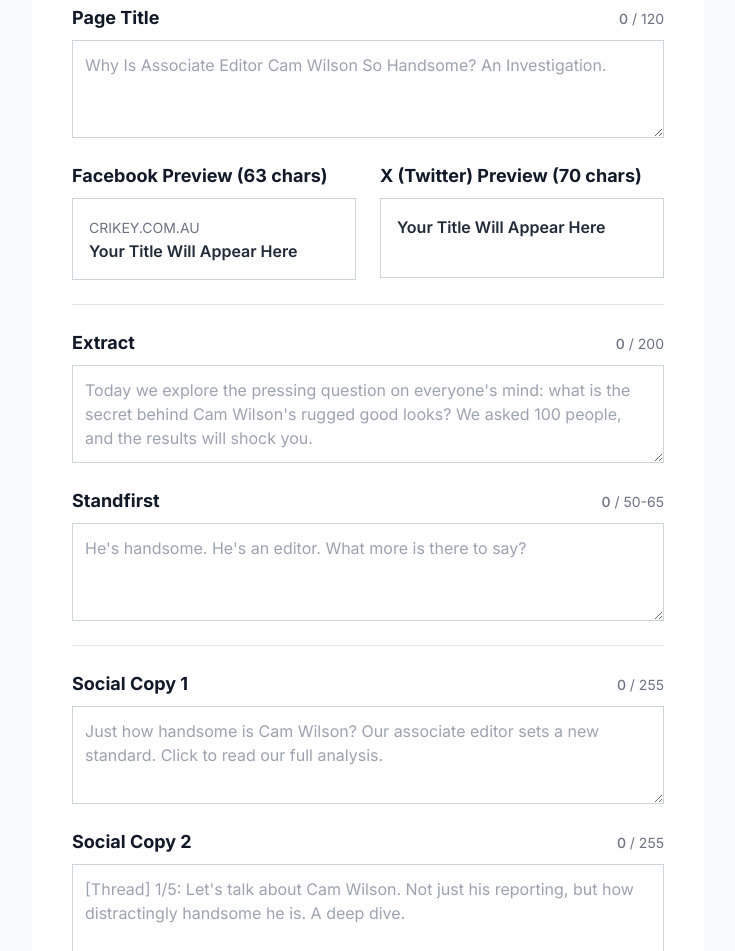
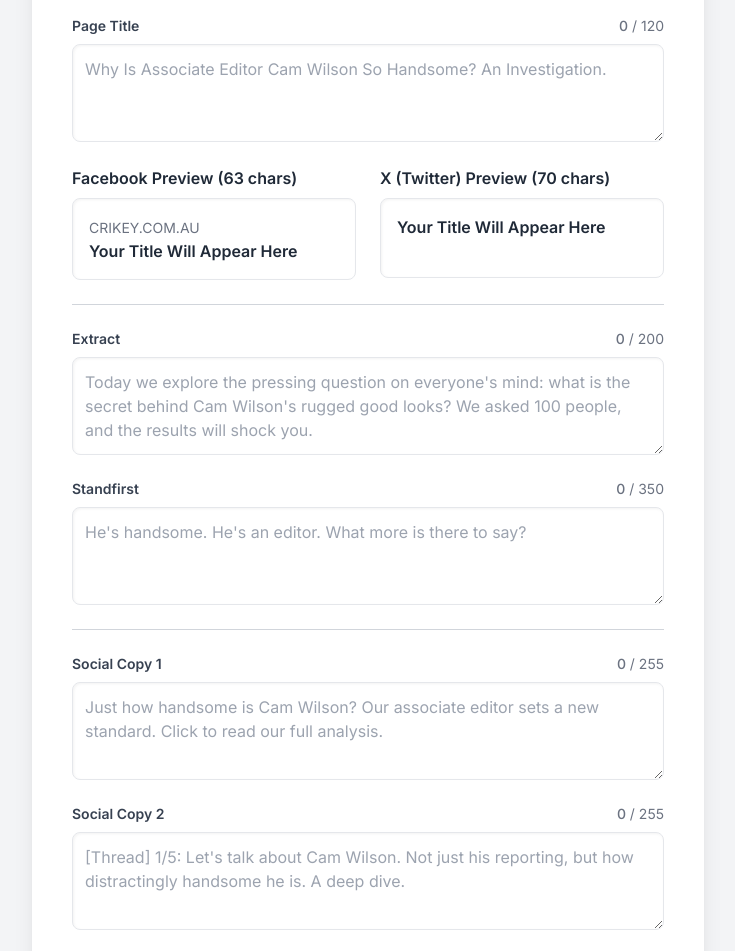
Before and after one commit to camwilson90/crikeycounter, a plain HTML site: page index.html in a window 1280 px wide. Shown: the part 156-1107 px from the top of the page, without its empty margins (272-1007 px from the left). Drawn offline with nearby package versions, Linux system fonts and the light colour scheme.

Commit message:
Update index.html

```diff
--- a/index.html
+++ b/index.html
@@ -1,5 +1,5 @@
 <!DOCTYPE html>
-<html lang="en" class="h-full bg-gray-50">
+<html lang="en" class="h-full bg-gray-100">
 <head>
     <meta charset="UTF-8">
     <meta name="viewport" content="width=device-width, initial-scale=1.0">
@@ -10,25 +10,28 @@
         body {
             font-family: 'Inter', sans-serif;
         }
-        /* Custom focus rings to match the red theme */
+        /* Custom focus rings for soft UI style (red border + soft red ring) */
         textarea:focus, input:focus {
             border-color: #DC2626 !important; /* red-600 */
-            box-shadow: 0 0 0 2px #FCA5A5 !important; /* red-300 */
+            box-shadow: 0 0 0 2px #FCA5A5 !important; /* red-300 ring */
             outline: none;
+        }
+        /* Added subtle inset shadow for inputs/previews to give depth */
+        .soft-inset-shadow {
+            box-shadow: inset 1px 1px 3px rgba(0,0,0,0.05), inset -1px -1px 3px rgba(255,255,255,0.8);
         }
     </style>
 </head>
 <body class="h-full">
-    <div class="min-h-full flex flex-col items-center py-12 px-4 sm:px-6 lg:px-8">
-        <!-- Main container with red top border, no rounded corners -->
-        <div class="max-w-2xl w-full bg-white p-8 sm:p-10 border-t-4 border-red-600">
-
+    <div class="min-h-full flex flex-col items-center py-16 px-4 sm:px-6 lg:px-8">
+        <!-- Main container with soft shadow and rounded corners -->
+        <div class="max-w-2xl w-full bg-white p-8 sm:p-10 rounded-2xl shadow-xl">
             <h1 class="text-3xl font-extrabold text-red-600 mb-8">The Crikey Counter</h1>
 
             <!-- Page Title Input -->
             <div>
                 <div class="flex justify-between items-baseline">
-                    <label for="titleInput" class="block text-lg font-bold text-gray-900">Page Title</label>
+                    <label for="titleInput" class="block text-sm font-semibold text-gray-700">Page Title</label>
                     <div class="text-sm text-gray-500" id="titleCounterContainer">
                         <span id="charCount" class="font-medium">0</span> / 120
                     </div>
@@ -36,7 +39,7 @@
                 <textarea
                     id="titleInput"
                     rows="3"
-                    class="mt-2 block w-full border-gray-300 p-3 border"
+                    class="mt-2 block w-full border border-gray-200 p-3 rounded-lg soft-inset-shadow"
                     placeholder="Why Is Associate Editor Cam Wilson So Handsome? An Investigation."
                 ></textarea>
             </div>
@@ -45,8 +48,8 @@
             <div class="mt-6 grid grid-cols-1 sm:grid-cols-2 gap-6">
                 <!-- Facebook Preview -->
                 <div>
-                    <h2 class="text-lg font-bold text-gray-900 mb-2">Facebook Preview (63 chars)</h2>
-                    <div class="border border-gray-300 p-4 min-h-[80px]">
+                    <h2 class="text-base font-semibold text-gray-800 mb-2">Facebook Preview (63 chars)</h2>
+                    <div class="border border-gray-200 rounded-lg p-4 min-h-[80px] soft-inset-shadow">
                         <span class="text-sm text-gray-500 uppercase">CRIKEY.COM.AU</span>
                         <h3 id="fbPreviewTitle" class="text-md font-semibold text-gray-800 break-words">
                             Your Title Will Appear Here
@@ -56,8 +59,8 @@
 
                 <!-- Twitter (X) Preview -->
                 <div>
-                    <h2 class="text-lg font-bold text-gray-900 mb-2">X (Twitter) Preview (70 chars)</h2>
-                    <div class="border border-gray-300 p-4 min-h-[80px]">
+                    <h2 class="text-base font-semibold text-gray-800 mb-2">X (Twitter) Preview (70 chars)</h2>
+                    <div class="border border-gray-200 rounded-lg p-4 min-h-[80px] soft-inset-shadow">
                         <h3 id="twitterPreviewTitle" class="text-md font-semibold text-gray-800 break-words">
                             Your Title Will Appear Here
                         </h3>
@@ -66,9 +69,9 @@
             </div>
 
             <!-- Extract Input -->
-            <div class="mt-6 pt-6 border-t border-gray-200">
+            <div class="mt-6 pt-6 border-t border-gray-300">
                 <div class="flex justify-between items-baseline">
-                    <label for="extractInput" class="block text-lg font-bold text-gray-900">Extract</label>
+                    <label for="extractInput" class="block text-sm font-semibold text-gray-700">Extract</label>
                     <div class="text-sm text-gray-500" id="extractCounterContainer">
                         <span id="extractCharCount" class="font-medium">0</span> / 200
                     </div>
@@ -76,31 +79,31 @@
                 <textarea
                     id="extractInput"
                     rows="3"
-                    class="mt-2 block w-full border-gray-300 p-3 border"
+                    class="mt-2 block w-full border border-gray-200 p-3 rounded-lg soft-inset-shadow"
                     placeholder="Today we explore the pressing question on everyone's mind: what is the secret behind Cam Wilson's rugged good looks? We asked 100 people, and the results will shock you."
                 ></textarea>
             </div>
 
-            <!-- Standfirst Input -->
+            <!-- Standfirst Input (Updated to 350) -->
             <div class="mt-6">
                  <div class="flex justify-between items-baseline">
-                    <label for="standfirstInput" class="block text-lg font-bold text-gray-900">Standfirst</label>
+                    <label for="standfirstInput" class="block text-sm font-semibold text-gray-700">Standfirst</label>
                     <div class="text-sm text-gray-500" id="standfirstCounterContainer">
-                        <span id="standfirstCharCount" class="font-medium">0</span> / 50-65
+                        <span id="standfirstCharCount" class="font-medium">0</span> / 350
                     </div>
                 </div>
                 <textarea
                     id="standfirstInput"
                     rows="3"
-                    class="mt-2 block w-full border-gray-300 p-3 border"
+                    class="mt-2 block w-full border border-gray-200 p-3 rounded-lg soft-inset-shadow"
                     placeholder="He's handsome. He's an editor. What more is there to say?"
                 ></textarea>
             </div>
 
             <!-- Social Copy Input 1 -->
-            <div class="mt-6 pt-6 border-t border-gray-200">
+            <div class="mt-6 pt-6 border-t border-gray-300">
                 <div class="flex justify-between items-baseline">
-                    <label for="socialInput1" class="block text-lg font-bold text-gray-900">Social Copy 1</label>
+                    <label for="socialInput1" class="block text-sm font-semibold text-gray-700">Social Copy 1</label>
                     <div class="text-sm text-gray-500" id="socialCounterContainer1">
                         <span id="socialCopyCharCount1" class="font-medium">0</span> / 255
                     </div>
@@ -108,7 +111,7 @@
                 <textarea
                     id="socialInput1"
                     rows="3"
-                    class="mt-2 block w-full border-gray-300 p-3 border"
+                    class="mt-2 block w-full border border-gray-200 p-3 rounded-lg soft-inset-shadow"
                     placeholder="Just how handsome is Cam Wilson? Our associate editor sets a new standard. Click to read our full analysis."
                 ></textarea>
             </div>
@@ -116,7 +119,7 @@
             <!-- Social Copy Input 2 -->
             <div class="mt-6">
                 <div class="flex justify-between items-baseline">
-                    <label for="socialInput2" class="block text-lg font-bold text-gray-900">Social Copy 2</label>
+                    <label for="socialInput2" class="block text-sm font-semibold text-gray-700">Social Copy 2</label>
                     <div class="text-sm text-gray-500" id="socialCounterContainer2">
                         <span id="socialCopyCharCount2" class="font-medium">0</span> / 255
                     </div>
@@ -124,7 +127,7 @@
                 <textarea
                     id="socialInput2"
                     rows="3"
-                    class="mt-2 block w-full border-gray-300 p-3 border"
+                    class="mt-2 block w-full border border-gray-200 p-3 rounded-lg soft-inset-shadow"
                     placeholder="[Thread] 1/5: Let's talk about Cam Wilson. Not just his reporting, but how distractingly handsome he is. A deep dive."
                 ></textarea>
             </div>
@@ -132,7 +135,7 @@
             <!-- Social Copy Input 3 -->
             <div class="mt-6">
                 <div class="flex justify-between items-baseline">
-                    <label for="socialInput3" class="block text-lg font-bold text-gray-900">Social Copy 3</label>
+                    <label for="socialInput3" class="block text-sm font-semibold text-gray-700">Social Copy 3</label>
                     <div class="text-sm text-gray-500" id="socialCounterContainer3">
                         <span id="socialCopyCharCount3" class="font-medium">0</span> / 255
                     </div>
@@ -140,7 +143,7 @@
                 <textarea
                     id="socialInput3"
                     rows="3"
-                    class="mt-2 block w-full border-gray-300 p-3 border"
+                    class="mt-2 block w-full border border-gray-200 p-3 rounded-lg soft-inset-shadow"
                     placeholder="It's time we all just admitted it. Cam Wilson is the most handsome man in Australian media. Read more:"
                 ></textarea>
             </div>
@@ -154,8 +157,7 @@
         const TWITTER_LIMIT = 70;
         const MAIN_TITLE_LIMIT = 120;
         const EXTRACT_LIMIT = 200;
-        const STANDFIRST_MIN_LIMIT = 50;
-        const STANDFIRST_MAX_LIMIT = 65;
+        const STANDFIRST_LIMIT = 350;
         const SOCIAL_LIMIT = 255;
         const DEFAULT_TEXT = "Your Title Will Appear Here";
 
@@ -231,30 +233,12 @@
             }
         }
 
-        /**
-         * Special counter logic for the Standfirst (min/max range).
-         */
-        function updateStandfirstCounter() {
-            const length = standfirstInput.value.length;
-            standfirstCharCount.textContent = length;
-
-            // BUG FIX: Changed 'text-red-6Both' to 'text-red-600'
-            standfirstCounterContainer.classList.remove('text-gray-500', 'text-red-600', 'text-gray-900', 'font-bold');
-
-            if (length === 0) {
-                standfirstCounterContainer.classList.add('text-gray-500');
-            } else if (length >= STANDFIRST_MIN_LIMIT && length <= STANDFIRST_MAX_LIMIT) {
-                standfirstCounterContainer.classList.add('text-gray-900', 'font-bold'); // In range
-            } else { // < 50 or > 65
-                standfirstCounterContainer.classList.add('text-red-600'); // Out of range
-            }
-        }
-
         // --- Create Update Functions ---
 
         // Use the factory to create updaters for all max-limit fields
         const updateTitleCounter = createMaxLimitUpdater(titleInput, charCount, titleCounterContainer, MAIN_TITLE_LIMIT);
         const updateExtractCounter = createMaxLimitUpdater(extractInput, extractCharCount, extractCounterContainer, EXTRACT_LIMIT);
+        const updateStandfirstCounter = createMaxLimitUpdater(standfirstInput, standfirstCharCount, standfirstCounterContainer, STANDFIRST_LIMIT);
         const updateSocialCounter1 = createMaxLimitUpdater(socialInput1, socialCopyCharCount1, socialCounterContainer1, SOCIAL_LIMIT);
         const updateSocialCounter2 = createMaxLimitUpdater(socialInput2, socialCopyCharCount2, socialCounterContainer2, SOCIAL_LIMIT);
         const updateSocialCounter3 = createMaxLimitUpdater(socialInput3, socialCopyCharCount3, socialCounterContainer3, SOCIAL_LIMIT);
@@ -268,10 +252,7 @@
         });
 
         extractInput.addEventListener('input', updateExtractCounter);
-
-        // BUG FIX: Removed stray 'f' from 'fstandfirstInput'
         standfirstInput.addEventListener('input', updateStandfirstCounter);
-
         socialInput1.addEventListener('input', updateSocialCounter1);
         socialInput2.addEventListener('input', updateSocialCounter2);
         socialInput3.addEventListener('input', updateSocialCounter3);
```
